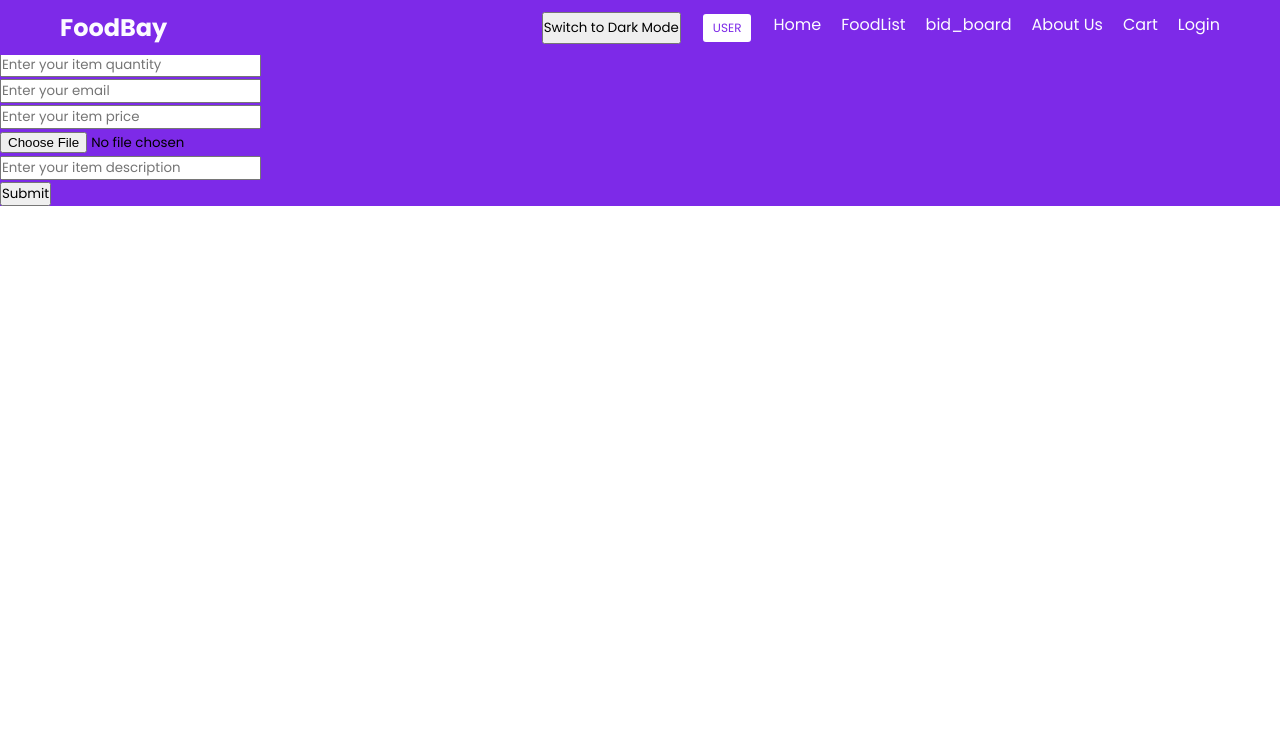
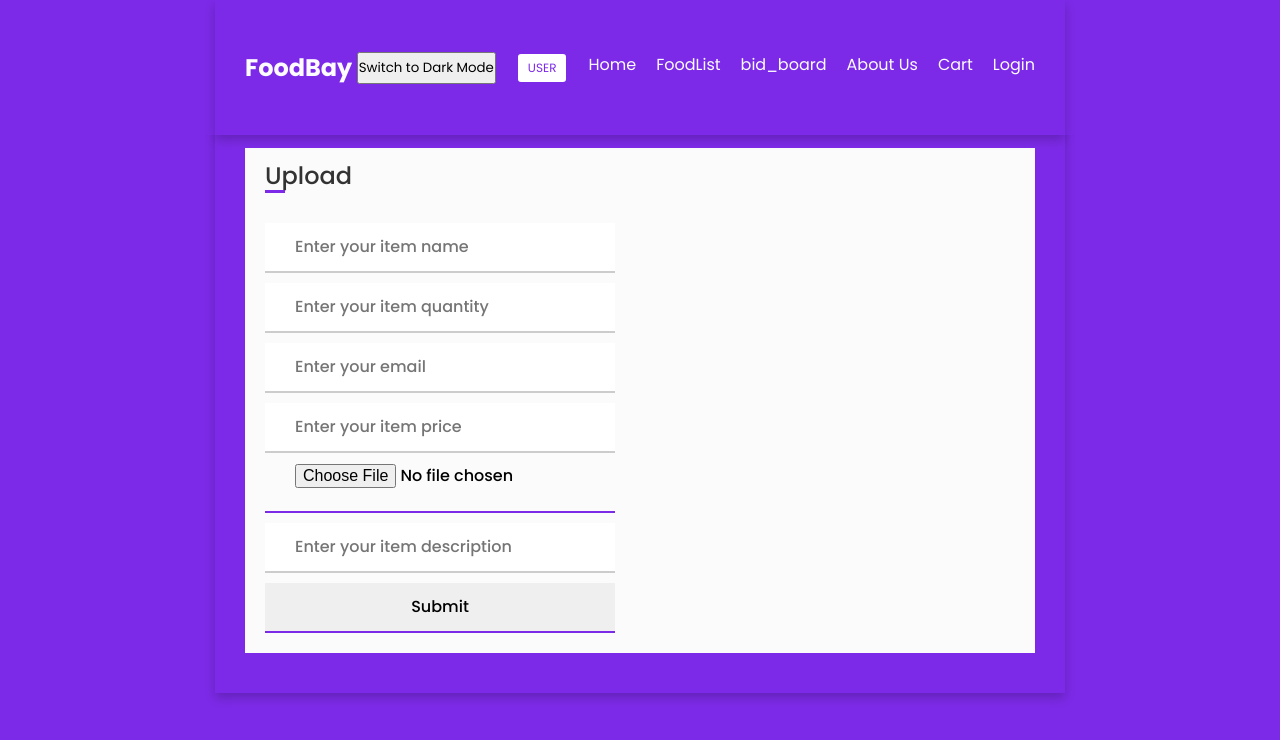
Before and after one commit to Shafin-paranoid-Ahmed/Exotic-Food-sharing-website, a PHP site: page /Supplier_Upload.php in a window 1280 px wide. Shown: the top 740 px of the page. Run offline with PHP 8.4, Linux system fonts and the light colour scheme; a user stored in the database is signed in.

Commit message:
Update Supplier_Upload.php

```diff
--- a/bruhhh/Supplier_Upload.php
+++ b/bruhhh/Supplier_Upload.php
@@ -2,15 +2,14 @@
     session_start();
 ?>
 
-
-
 <!DOCTYPE html>
 <html lang="en">
   <head class="head">
-    <meta name="viewport" content="width=device-width, initial-scale=1.0" />
-    <title></title>
-    <link id="stylesheet" rel="stylesheet" href="css/home-style.css" />
-    <script src="../custom-scripts.js" defer></script>
+  <link rel="stylesheet" href="css/home-style.css" />
+    <link rel="stylesheet" href="css/logstyle.css">
+    <link rel="stylesheet" href="https://cdnjs.cloudflare.com/ajax/libs/font-awesome/5.15.3/css/all.min.css">
+
+    <meta name="viewport" content="width=device-width, initial-scale=1.0">
     <style>
       nav .dropdown button {
         background-color: #fff;
```
